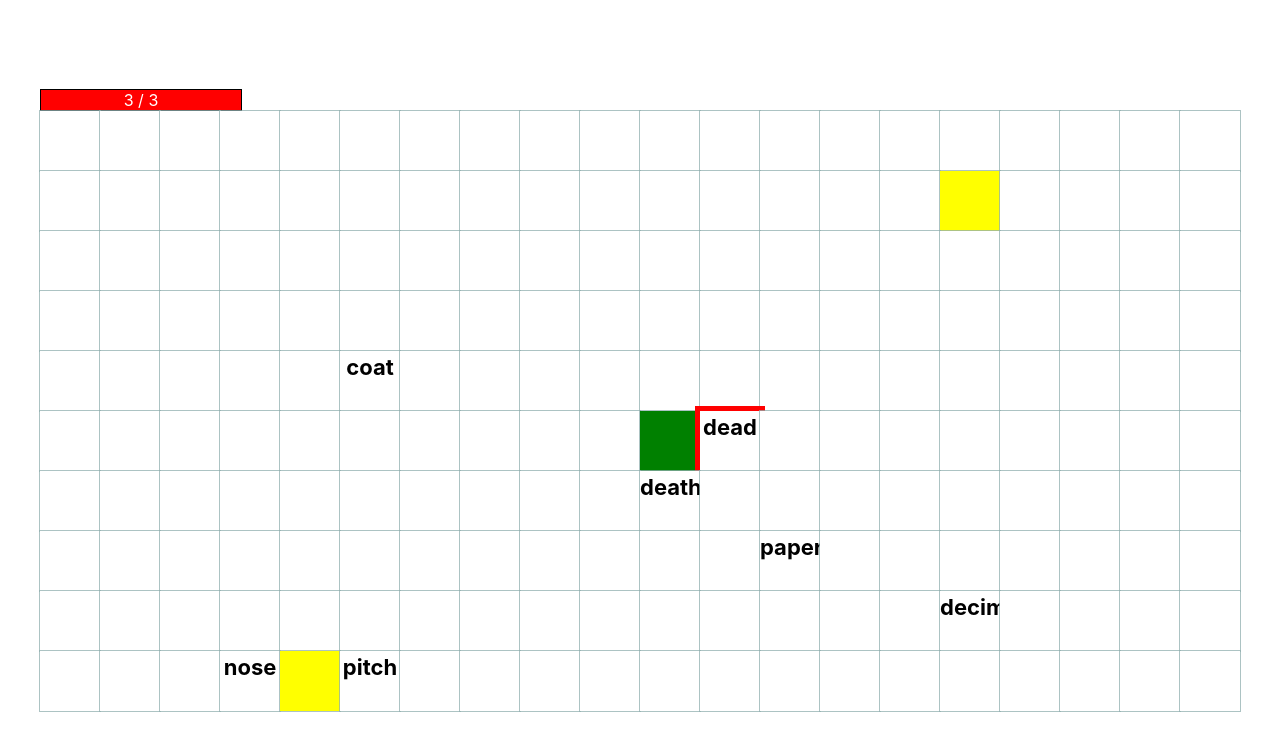
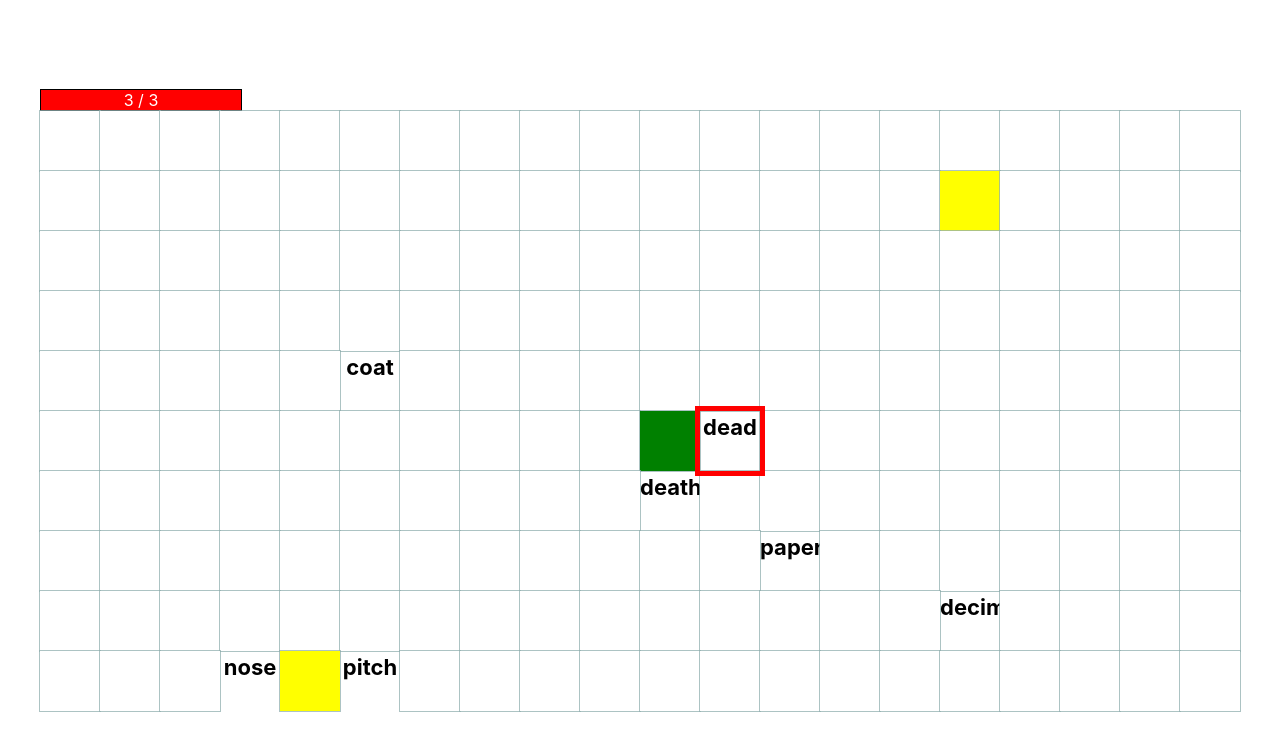
Before and after one commit to PathOfEquanimity/TypingSurvivorLike, a React (Vite) app: page / in a window 1280 px wide. Shown: the top 750 px of the page. Built offline with nearby package versions, Linux system fonts and the light colour scheme.

Commit message:
Fix the border + move styles to css

```diff
--- a/src/Node.tsx
+++ b/src/Node.tsx
@@ -47,16 +47,28 @@ function Node({
       }))
   }
 
-  let style = {};
+  // let style = {};
+  // if (status == Status.Hero){
+  //     style = { backgroundColor: "green" };
+  // } else if (status == Status.Active && focus) {
+  //   style = { backgroundColor: "", outline: "5px solid red" };
+  // } else if (status == Status.Active) {
+  //   style = { backgroundColor: "" };
+  // } else if (status == Status.Inactive) style = { backgroundColor: "yellow" };
+  let className = "node"
+
   if (status == Status.Hero){
-      style = { backgroundColor: "green" };
+      className = "heroNode"
   } else if (status == Status.Active && focus) {
-    style = { backgroundColor: "", outline: "5px solid red" };
+      className = "activeFocusedNode"
   } else if (status == Status.Active) {
-    style = { backgroundColor: "" };
-  } else if (status == Status.Inactive) style = { backgroundColor: "yellow" };
-  return (
-    <div key={name} className={"node"} style={style}>
+      className = "activeNode";
+  } else if (status == Status.Inactive) {
+      className = "inactiveNode"
+    }
+
+    return (
+    <div key={name} className={className}>
       {status == Status.Active ? (
         <>
           {wordObject?.map(({letter, color}: {letter: string, color: string})=> {
@@ -64,7 +76,6 @@ function Node({
           })}
           <input
             className="invisibleInput"
-            style={style}
             autoFocus={focus && status == Status.Active}
             value={typedWord}
             onChange={onWordTyped}
--- a/src/index.css
+++ b/src/index.css
@@ -67,13 +67,6 @@ button:focus-visible {
   }
 }
 /* With css I don't even know where to start, I kinda know what I need to achieve, but I'm clueless about how to actually achieve it beyond just googlin for styles and applying it. I don't know how to reason about css. Since it's usually consider to be something stupid, something copyable, mostly propagated by Moiz  */
-.node {
-  width: 60px;
-  height: 60px;
-  background-color: white;
-  overflow: hidden;
-  outline: 1px solid rgba(144, 175, 175, 0.75);
-}
 
 .active {
   outline: 1px solid blue;
@@ -113,4 +106,43 @@ button:focus-visible {
   border: none; /* Removes any visible border */
   padding: 0; /* Removes any padding */
   margin: 0; /* Removes any margin */
+  /* overflow: hidden; */
 }
+
+.node {
+  width: 60px;
+  height: 60px;
+  background-color: white;
+  overflow: hidden;
+  outline: 1px solid rgba(144, 175, 175, 0.75);
+}
+
+.heroNode {
+  width: 60px;
+  height: 60px;
+  background-color: green;
+  overflow: hidden;
+  outline: 1px solid rgba(144, 175, 175, 0.75);
+}
+
+.inactiveNode {
+  width: 60px;
+  height: 60px;
+  background-color: yellow;
+  overflow: hidden;
+  outline: 1px solid rgba(144, 175, 175, 0.75);
+}
+
+.activeFocusedNode {
+  width: 60px;
+  height: 60px;
+  outline: 5px solid red;
+  z-index: 10;
+}
+
+.activeNode {
+  width: 60px;
+  height: 60px;
+  overflow: hidden;
+  /* outline: 5px solid red; */
+}
```
